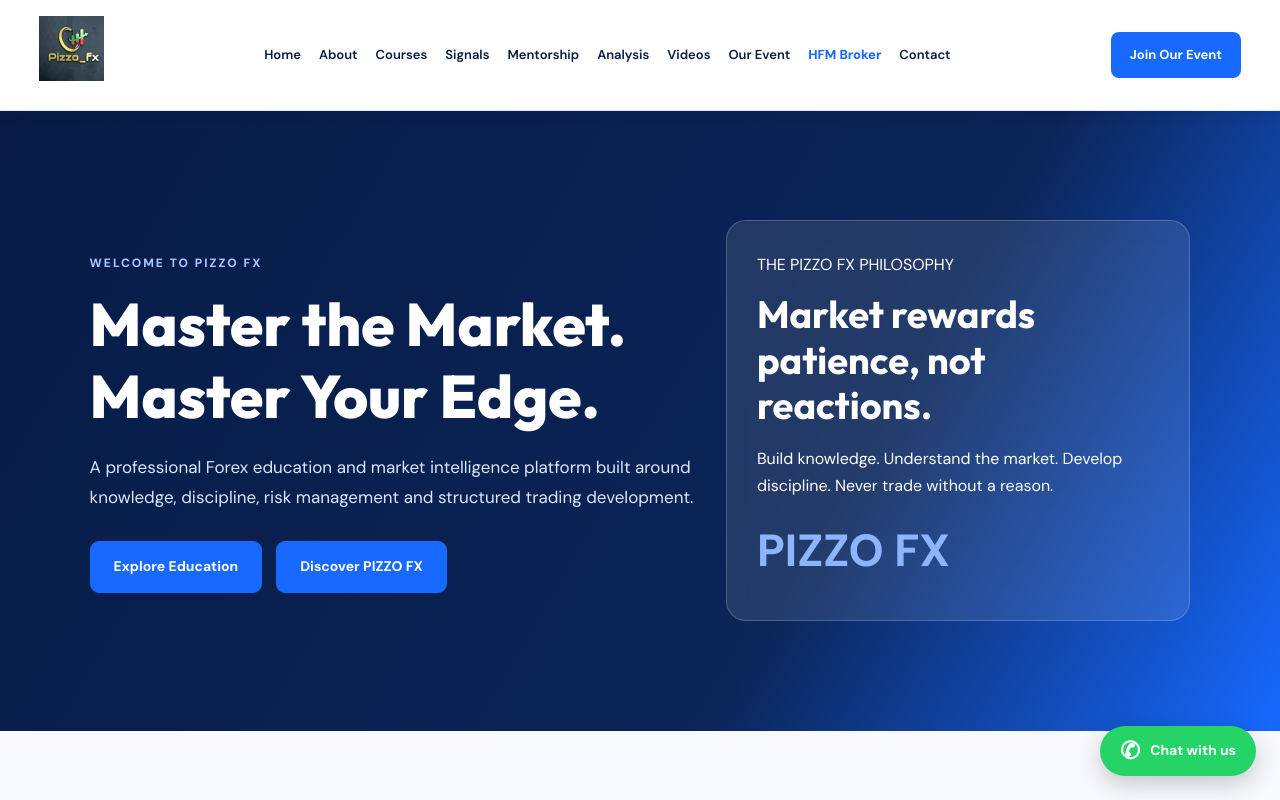
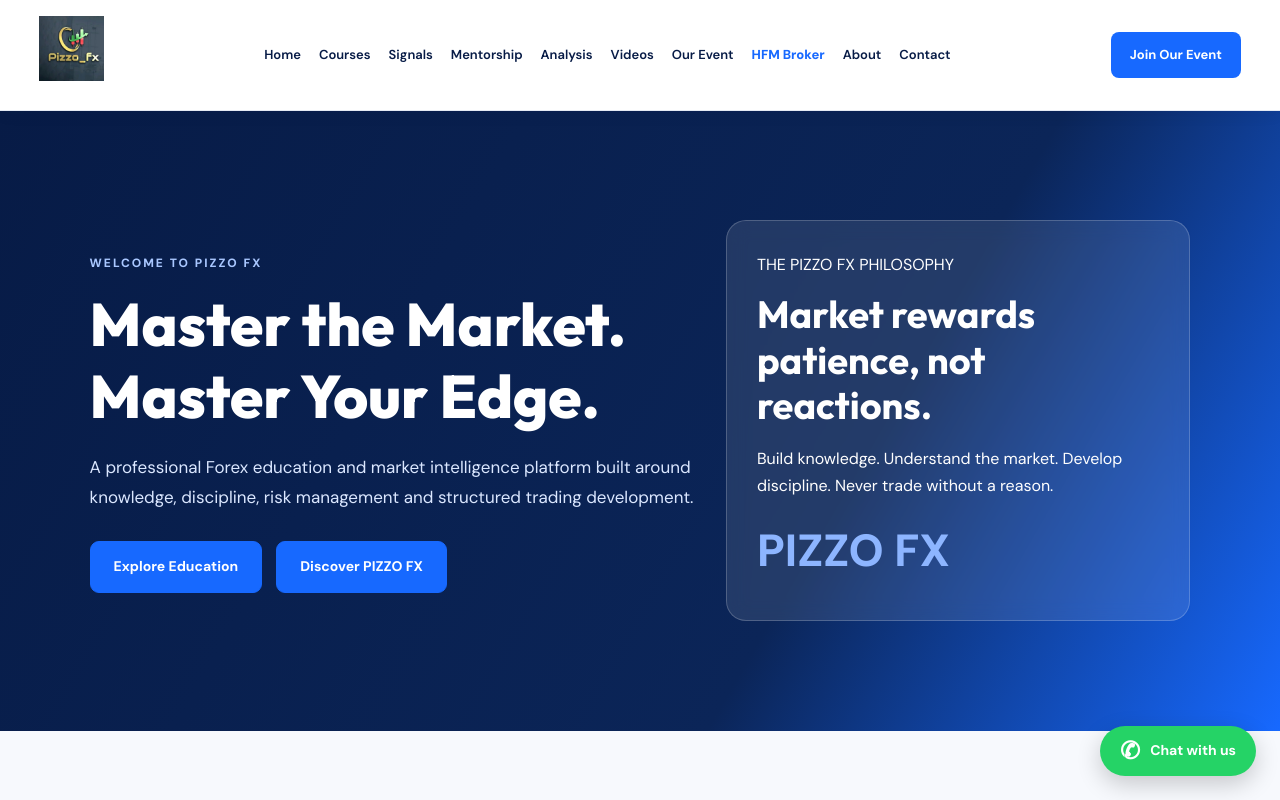
Before and after one commit to mutungastephen111-tech/pizzo-fx-website, a Next.js app: page / in a window 1280 px wide. Shown: the top 800 px of the page. Built offline with nearby package versions, Linux system fonts and the light colour scheme; no server answers; the database is empty.

Commit message:
Update Navbar.tsx

```diff
--- a/src/components/Navbar.tsx
+++ b/src/components/Navbar.tsx
@@ -4,7 +4,6 @@ import Image from "next/image";
 
 const navigationLinks = [
   { label: "Home", href: "/" },
-  { label: "About", href: "/about" },
   { label: "Courses", href: "/courses" },
   { label: "Signals", href: "/signals" },
   { label: "Mentorship", href: "/mentorship" },
@@ -12,6 +11,7 @@ const navigationLinks = [
   { label: "Videos", href: "/videos" },
   { label: "Our Event", href: "/event" },
   { label: "HFM Broker", href: "/hfm" },
+  { label: "About", href: "/about" },
   { label: "Contact", href: "/contact" },
 ];
 
```
